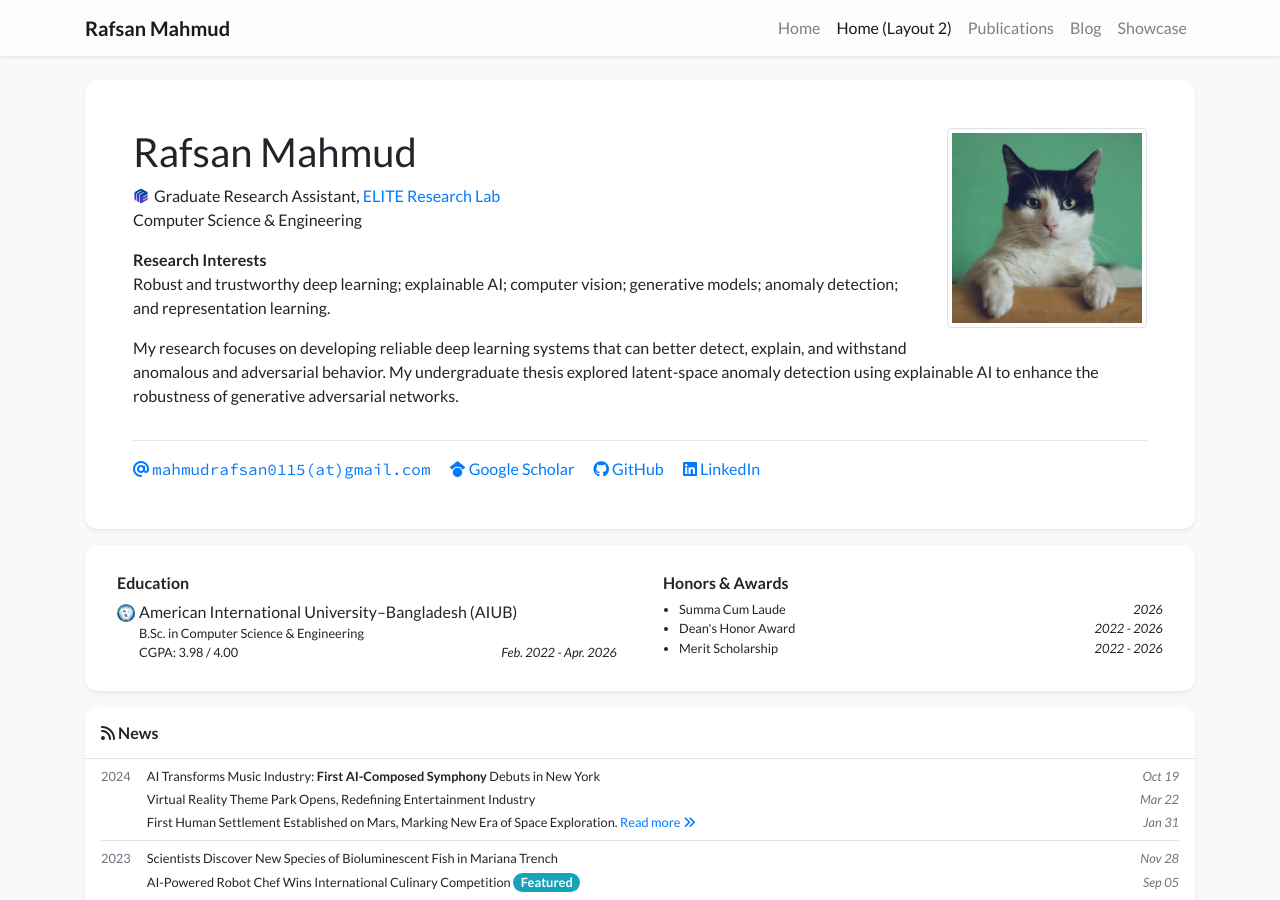
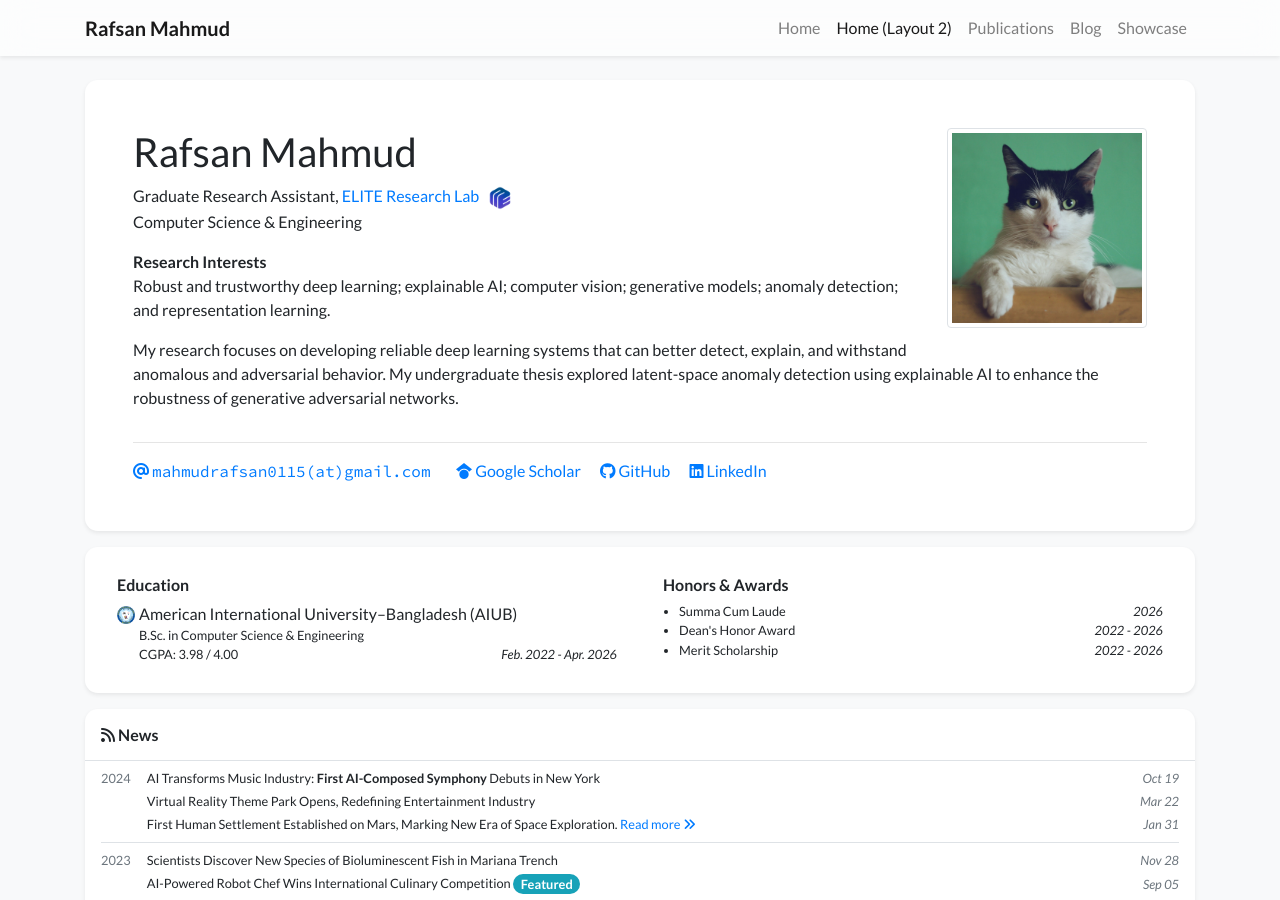
Before and after one commit to RAAFSAAN0/RAAFSAAN0.github.io, a Jekyll site: the page built from index_layout2.html, in a window 1280 px wide and 900 px high. Built offline with Jekyll 4.4.1, drawn with Linux system fonts in a browser that asks for light colours; nearby versions of some CDN libraries; a style sheet for code colours, icons or effects is not loaded.

Commit message:
Update profile_card.html

```diff
--- a/_includes/widgets/profile_card.html
+++ b/_includes/widgets/profile_card.html
@@ -21,36 +21,78 @@
                             <div class="h1 font-weight-normal">
                                 {{ site.data.profile.primary_name }} <small>{{ site.data.profile.secondary_name }}</small>
                             </div>
+
                             {% if site.data.profile.portrait_url %}
                             <div class="ml-auto d-md-none">
                                 <a target="_blank" href="{{ site.data.profile.portrait_url | relative_url }}">
-                                    <img src="{{ site.data.profile.portrait_url | relative_url }}" class="rounded-circle" style="height: 48px;" alt="Portrait">
+                                    <img
+                                        src="{{ site.data.profile.portrait_url | relative_url }}"
+                                        class="rounded-circle"
+                                        style="height: 48px;"
+                                        alt="Portrait">
                                 </a>
                             </div>
                             {% endif %}
                         </div>
+
+                        <!-- ================================================= -->
+                        <!-- Academic Positions -->
+                        <!-- ================================================= -->
+
                         <div class="text-profile-position">
                             {% for position in site.data.profile.positions %}
-                            {% if position.logo -%}
-                            <img src="{{ position.logo | relative_url }}" alt="Logo" class="inline-badge"/>
-                            {%- endif %}
-                            {{ position.name }}<br/>
+                                {{ position.name }}
+                                {% if position.logo %}
+                                <img
+                                    src="{{ position.logo | relative_url }}"
+                                    alt="Logo"
+                                    class="inline-badge"
+                                    style="
+                                        height: 24px;
+                                        width: auto;
+                                        margin-left: 6px;
+                                        vertical-align: middle;
+                                    "
+                                />
+                                {% endif %}
+                                <br/>
                             {% endfor %}
                         </div>
-                        <div class="text-profile-bio mt-3" {% if site.data.profile.short_bio_text_justify %}style="text-align: justify;"{% endif %}>
+
+                        <!-- ================================================= -->
+                        <!-- Research Interests & Biography -->
+                        <!-- ================================================= -->
+
+                        <div class="text-profile-bio mt-3"
+                            {% if site.data.profile.short_bio_text_justify %}
+                            style="text-align: justify;"
+                            {% endif %}>
                             {{ site.data.profile.short_bio }}
                         </div>
+
                         {% if site.data.profile.cv_link %}
-                            <a target="_blank" href="{{ site.data.profile.cv_link | relative_url }}"><i class="fas fa-file-alt"></i> Curriculum Vitae</a> <br/>
+                            <a target="_blank" href="{{ site.data.profile.cv_link | relative_url }}">
+                                <i class="fas fa-file-alt"></i> Curriculum Vitae
+                            </a>
+                            <br/>
                         {% endif %}
                     </div>
+                </div>
 
-                </div>
                 <hr />
+
+                <!-- ========================================================= -->
+                <!-- Social / Contact Links -->
+                <!-- ========================================================= -->
+
                 <div class="row">
                     <div class="col">
+
                         <a class="pr-3" href="mailto:{{ site.data.profile.email | encode_email }}">
-                            <i class="fas fa-at"></i> <span class="email-text">{{ site.data.profile.email | replace: "@", "(at)" }}</span>
+                            <i class="fas fa-at"></i>
+                            <span class="email-text">
+                                {{ site.data.profile.email | replace: "@", "(at)" }}
+                            </span>
                         </a>
 
                         {% if site.data.profile.gscholar %}
@@ -59,40 +101,60 @@
                             {%- else -%}
                                 {%- assign gscholar_url = 'https://scholar.google.com/citations?user=' | append: site.data.profile.gscholar -%}
                             {%- endif -%}
-                        <a class="pr-3 no-break" target="_blank" href="{{ gscholar_url }}">
+
+                            <a
+                                class="pr-3 no-break"
+                                target="_blank"
+                                href="{{ gscholar_url }}">
                                 <i class="fab fa-google-scholar"></i> Google Scholar
                             </a>
                         {% endif %}
 
                         {% if site.data.profile.github %}
-                        <a class="pr-3 no-break" target="_blank" href="https://github.com/{{ site.data.profile.github }}">
+                            <a
+                                class="pr-3 no-break"
+                                target="_blank"
+                                href="https://github.com/{{ site.data.profile.github }}">
                                 <i class="fab fa-github"></i> GitHub
                             </a>
                         {% endif %}
 
                         {% if site.data.profile.wechat_qrcode %}
-                        <a class="pr-3 no-break" data-toggle="modal" data-target="#modal-wechat">
+                            <a
+                                class="pr-3 no-break"
+                                data-toggle="modal"
+                                data-target="#modal-wechat">
                                 <i class="fab fa-weixin"></i> WeChat
                             </a>
                         {% endif %}
 
                         {% if site.data.profile.twitter %}
-                        <a class="pr-3 no-break" target="_blank" href="https://twitter.com/{{ site.data.profile.twitter }}">
+                            <a
+                                class="pr-3 no-break"
+                                target="_blank"
+                                href="https://twitter.com/{{ site.data.profile.twitter }}">
                                 <i class="fab fa-twitter"></i> Twitter
                             </a>
                         {% endif %}
 
                         {% if site.data.profile.linkedin %}
-                        <a class="pr-3 no-break" target="_blank" href="https://www.linkedin.com/in/{{ site.data.profile.linkedin }}">
+                            <a
+                                class="pr-3 no-break"
+                                target="_blank"
+                                href="https://www.linkedin.com/in/{{ site.data.profile.linkedin }}">
                                 <i class="fab fa-linkedin"></i> LinkedIn
                             </a>
                         {% endif %}
 
                         {% if site.data.profile.orcid %}
-                        <a class="pr-3 no-break" target="_blank" href="https://orcid.org/{{ site.data.profile.orcid }}">
+                            <a
+                                class="pr-3 no-break"
+                                target="_blank"
+                                href="https://orcid.org/{{ site.data.profile.orcid }}">
                                 <i class="fab fa-orcid"></i> ORCID
                             </a>
                         {% endif %}
+
                     </div>
                 </div>
             </div>
@@ -100,21 +162,36 @@
     </div>
 </div>
 
+<!-- =========================================================== -->
+<!-- WeChat Modal -->
+<!-- =========================================================== -->
+
 {% if site.data.profile.wechat_qrcode %}
 <div class="modal fade" id="modal-wechat" tabindex="-1" aria-hidden="true">
     <div class="modal-dialog modal-sm">
         <div class="modal-content">
+
             <div class="modal-body p-0">
-                <img src="{{ site.data.profile.wechat_qrcode | relative_url }}" class="img-fluid">
+                <img
+                    src="{{ site.data.profile.wechat_qrcode | relative_url }}"
+                    class="img-fluid">
             </div>
+
             {% if site.data.profile.wechat_prompt %}
             <div class="modal-body p-1">
                 {{ site.data.profile.wechat_prompt }}
             </div>
             {% endif %}
+
             <div class="modal-footer">
-                <button type="button" class="btn btn-primary" data-dismiss="modal">Close</button>
+                <button
+                    type="button"
+                    class="btn btn-primary"
+                    data-dismiss="modal">
+                    Close
+                </button>
             </div>
+
         </div>
     </div>
 </div>
```
Lines whose indentation alone changed are shown as unchanged.
